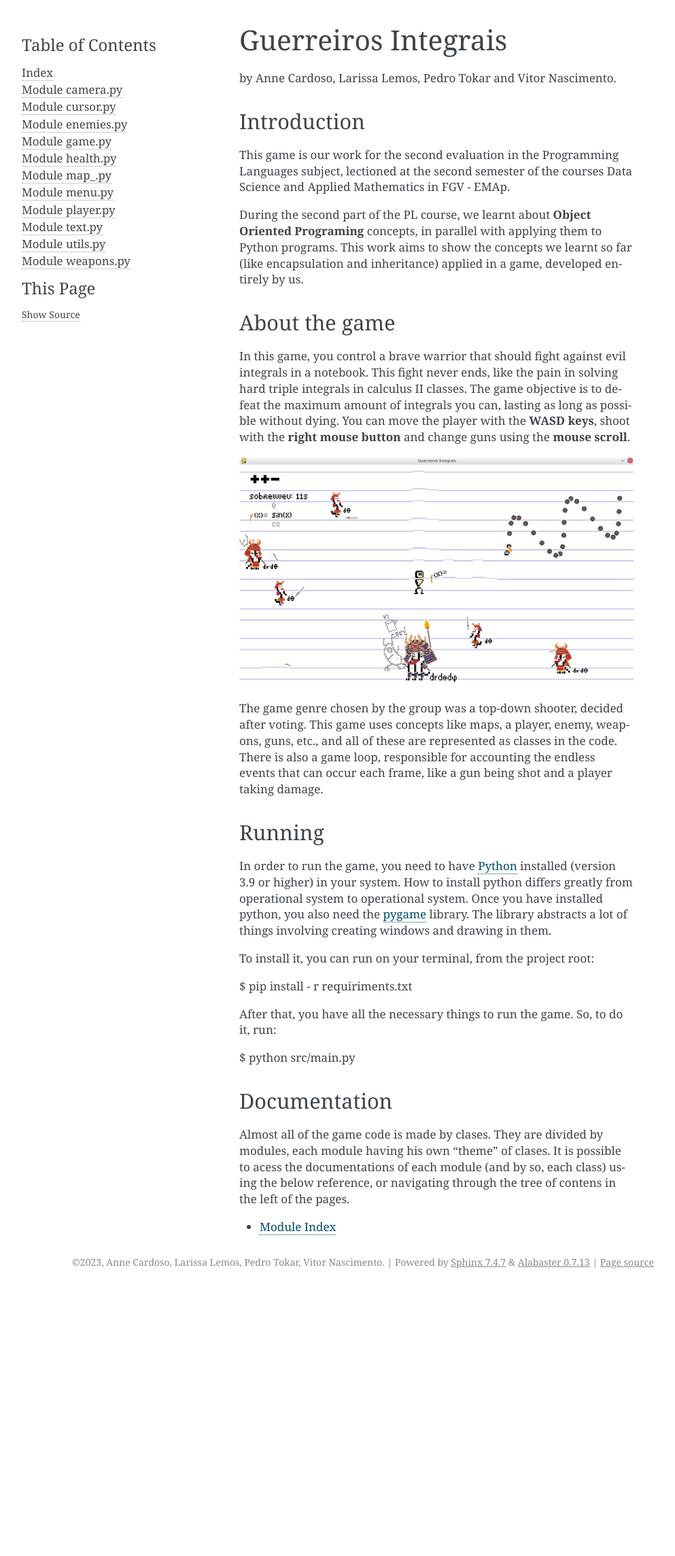
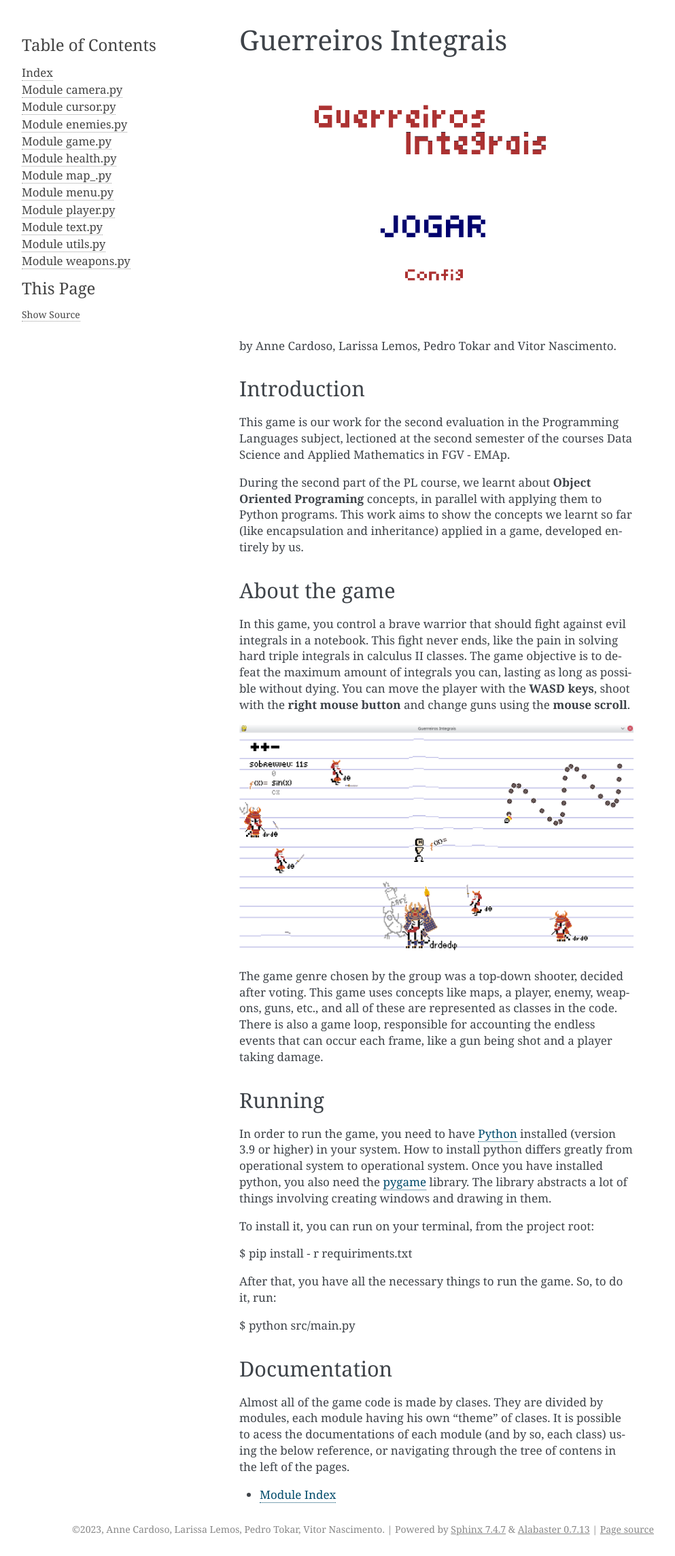
Before and after one commit to vitor-n/trabalho-lp-a2, a Sphinx documentation site: the page built from docs/source/index.rst, in a window 1280 px wide. Shown: the whole page at 68% size, without its empty margins (148-1141 px from the left). Built offline with Sphinx 7.4.7, drawn with Linux system fonts in a browser that asks for light colours; before the commit the page ends 1896 px from its top, so only the background shows below that.

Commit message:
Add screenshot to readme and documentation

```diff
--- a/docs/source/index.rst
+++ b/docs/source/index.rst
@@ -22,6 +22,9 @@ Guerreiros Integrais
    text_doc
    utils_doc
    weapons_doc
+
+
+.. image:: ../../titlescreen_screenshot.png
 
 by Anne Cardoso, Larissa Lemos, Pedro Tokar and Vitor Nascimento.
 
```
Also changed, not shown: README.md (+2 -0 lines).
